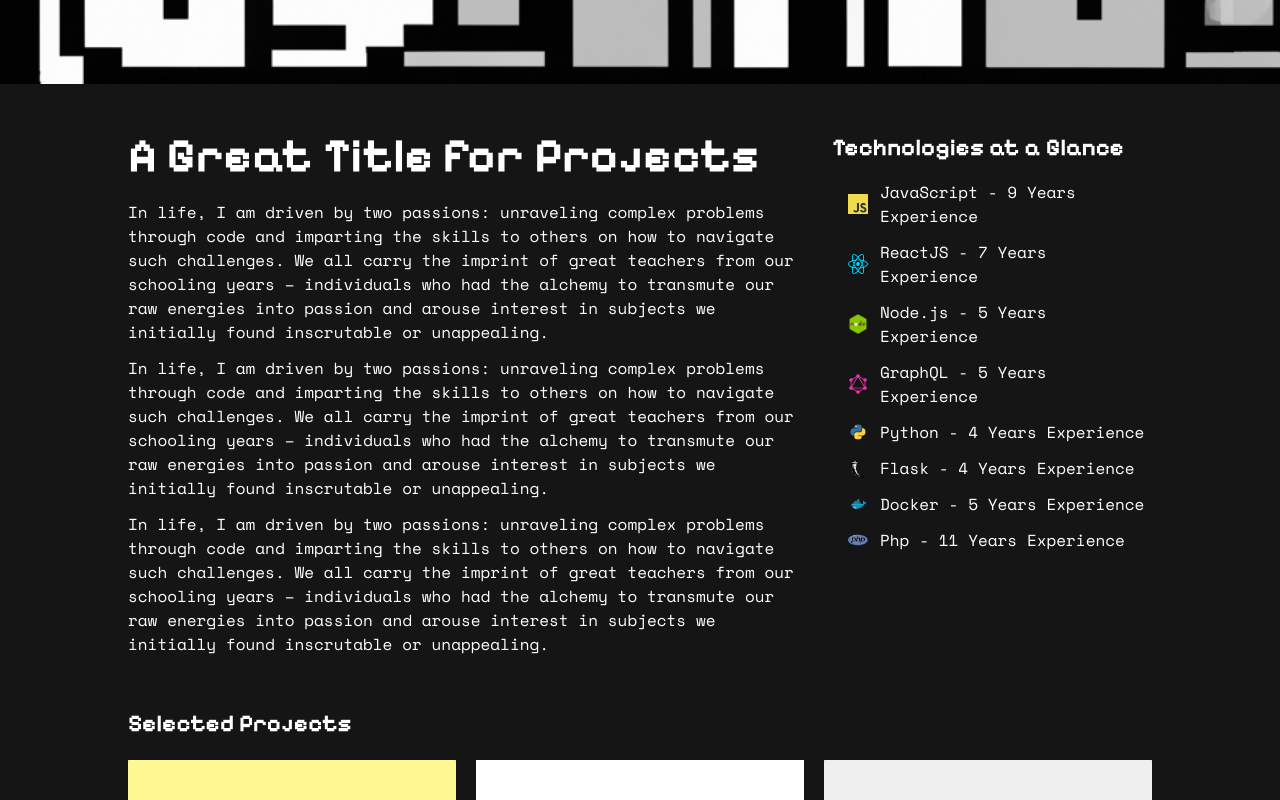
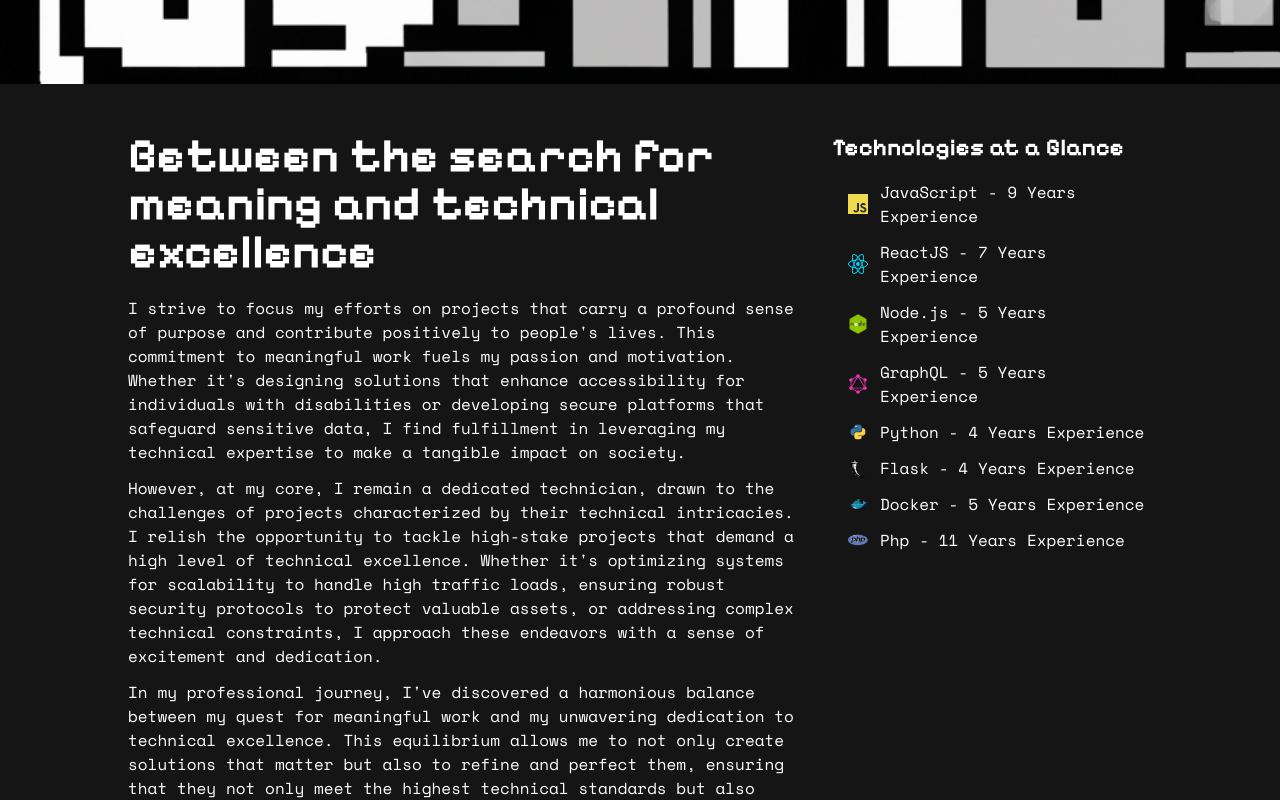
Before and after one commit to tdimnet/tdimnet.github.io, a React (Vite) app: page /projects in a window 1280 px wide. Shown: the part 380-1180 px from the top of the page. Built offline with nearby package versions, Linux system fonts and the light colour scheme.

Commit message:
Writing the projects content

```diff
--- a/src/data/projects.ts
+++ b/src/data/projects.ts
@@ -3,6 +3,7 @@ type Project = {
   name: string;
   url?: string;
   img: string;
+  withPixel?: string;
   technologies: string[];
 };
 
@@ -12,6 +13,7 @@ export const projects: Project[] = [
     name: "Popcorns",
     url: "https://www.google.fr",
     img: "/assets/popcorns-logo.png",
+    withPixel: "/assets/px-art-popcorns-logo.png",
     technologies: ["React Native", "Python", "Selenium"],
   },
   {
@@ -63,4 +65,11 @@ export const projects: Project[] = [
     img: "/assets/tiller-logo.png",
     technologies: ["React Native", "Redux", "Angular"],
   },
+  {
+    id: 9,
+    name: "Nos Amis Les Oiseaux",
+    url: "https://www.google.fr",
+    img: "/assets/nao-logo.png",
+    technologies: ["Symfony", "Vanilla JS", "Sass"],
+  },
 ];
--- a/src/pages/Projects/index.tsx
+++ b/src/pages/Projects/index.tsx
@@ -22,32 +22,36 @@ function Page() {
           <article className="lg:col-span-2">
             <Heading
               css="text-white mb-5"
-              content="A Great Title for Projects"
+              content="Between the search for meaning and technical excellence"
               as="h1"
             />
             <Paragraph css="mb-3">
-              In life, I am driven by two passions: unraveling complex problems
-              through code and imparting the skills to others on how to navigate
-              such challenges. We all carry the imprint of great teachers from
-              our schooling years – individuals who had the alchemy to transmute
-              our raw energies into passion and arouse interest in subjects we
-              initially found inscrutable or unappealing.
+              I strive to focus my efforts on projects that carry a profound
+              sense of purpose and contribute positively to people's lives. This
+              commitment to meaningful work fuels my passion and motivation.
+              Whether it's designing solutions that enhance accessibility for
+              individuals with disabilities or developing secure platforms that
+              safeguard sensitive data, I find fulfillment in leveraging my
+              technical expertise to make a tangible impact on society.
             </Paragraph>
             <Paragraph css="mb-3">
-              In life, I am driven by two passions: unraveling complex problems
-              through code and imparting the skills to others on how to navigate
-              such challenges. We all carry the imprint of great teachers from
-              our schooling years – individuals who had the alchemy to transmute
-              our raw energies into passion and arouse interest in subjects we
-              initially found inscrutable or unappealing.
+              However, at my core, I remain a dedicated technician, drawn to the
+              challenges of projects characterized by their technical
+              intricacies. I relish the opportunity to tackle high-stake
+              projects that demand a high level of technical excellence. Whether
+              it's optimizing systems for scalability to handle high traffic
+              loads, ensuring robust security protocols to protect valuable
+              assets, or addressing complex technical constraints, I approach
+              these endeavors with a sense of excitement and dedication.
             </Paragraph>
             <Paragraph css="mb-3">
-              In life, I am driven by two passions: unraveling complex problems
-              through code and imparting the skills to others on how to navigate
-              such challenges. We all carry the imprint of great teachers from
-              our schooling years – individuals who had the alchemy to transmute
-              our raw energies into passion and arouse interest in subjects we
-              initially found inscrutable or unappealing.
+              In my professional journey, I've discovered a harmonious balance
+              between my quest for meaningful work and my unwavering dedication
+              to technical excellence. This equilibrium allows me to not only
+              create solutions that matter but also to refine and perfect them,
+              ensuring that they not only meet the highest technical standards
+              but also serve a greater purpose, making a lasting impact on the
+              world.
             </Paragraph>
           </article>
           <aside>
@@ -76,6 +80,7 @@ function Page() {
               title={project.name}
               skills={project.technologies}
               img={project.img}
+              withPixel={project.withPixel}
             />
           ))}
         </ProjectsGrid>
```
Also changed, not shown: src/assets/nao-logo.png, src/assets/px-art-popcorns-logo.png (added).
